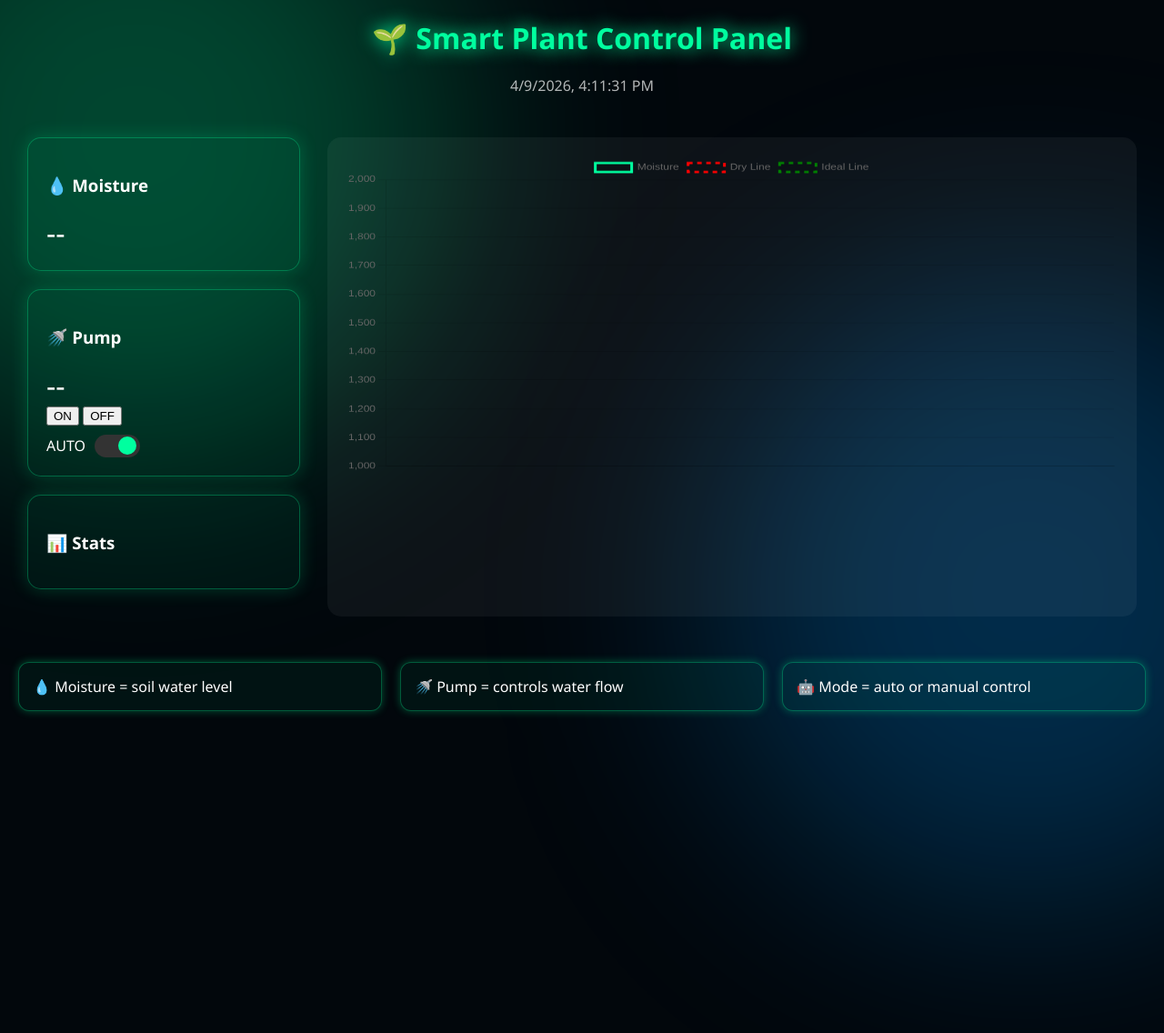
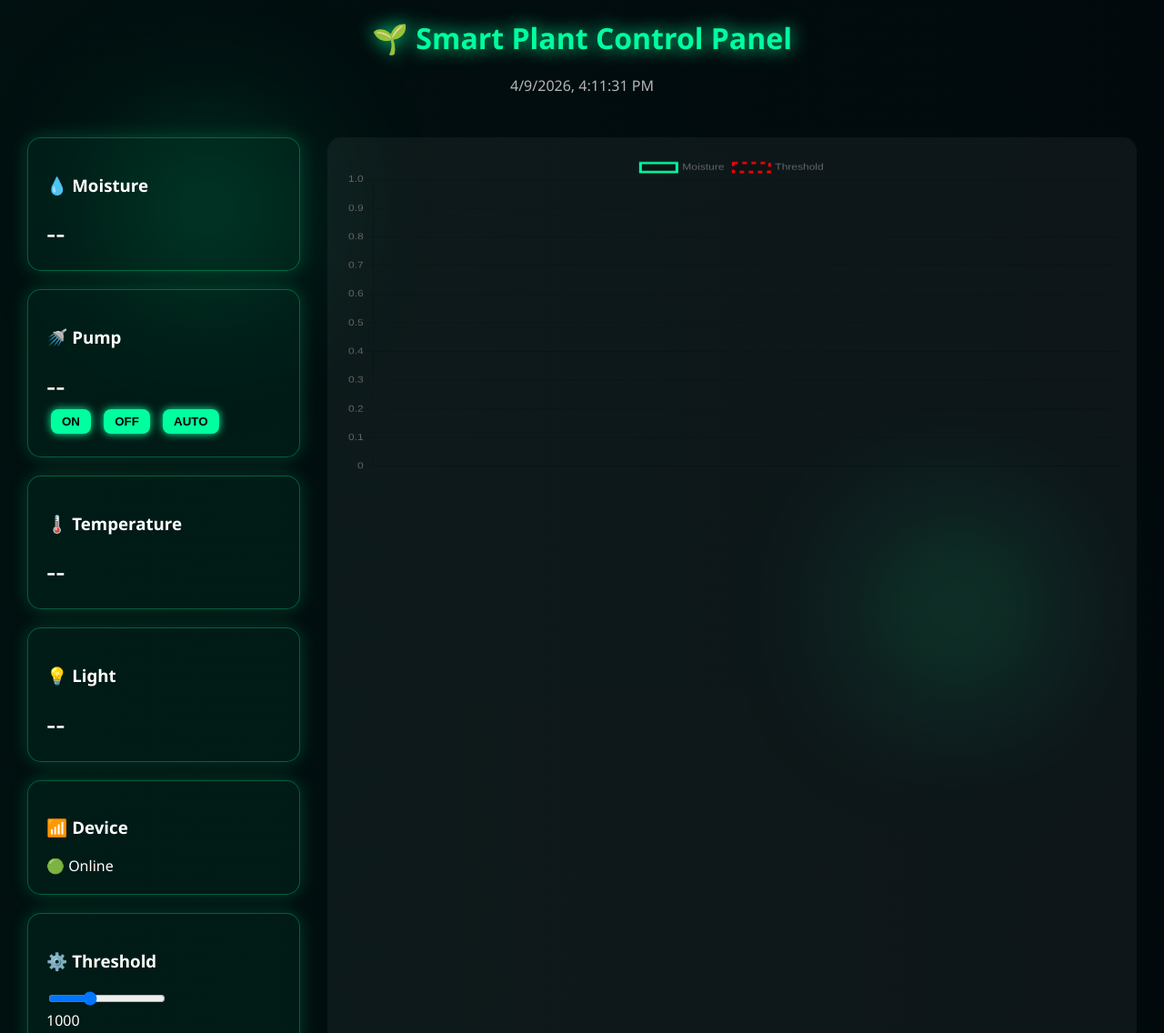
Before and after one commit to xxkid-hub/iot-project, a website: page public/index.html in a window 1280 px wide. Shown: the top 1136 px of the page at 91% size. Before the commit the page ends 802 px from the top, so only its background shows below. Drawn offline with nearby package versions, Linux system fonts and the light colour scheme; no server answers.

Commit message:
Update index.html

```diff
--- a/public/index.html
+++ b/public/index.html
@@ -8,30 +8,36 @@
     body {
       margin: 0;
       font-family: 'Segoe UI', sans-serif;
-      background: #02070c;
+      background: linear-gradient(270deg, #02070c, #001a14, #02070c);
+      background-size: 600% 600%;
+      animation: bgMove 15s ease infinite;
       color: white;
+      overflow-x: hidden;
     }
 
-    body::before, body::after {
-      content: "";
+    @keyframes bgMove {
+      0% { background-position: 0% 50%; }
+      50% { background-position: 100% 50%; }
+      100% { background-position: 0% 50%; }
+    }
+
+    /* Glow particles */
+    .glow {
       position: fixed;
-      width: 700px;
-      height: 700px;
-      border-radius: 50%;
-      filter: blur(120px);
+      width: 200px;
+      height: 200px;
+      background: radial-gradient(circle, rgba(0,255,150,0.3), transparent);
+      filter: blur(80px);
+      animation: float 10s infinite alternate;
       z-index: -1;
     }
 
-    body::before {
-      background: rgba(0,255,150,0.25);
-      top: -200px;
-      left: -200px;
-    }
+    .glow:nth-child(1) { top: 10%; left: 10%; }
+    .glow:nth-child(2) { bottom: 10%; right: 10%; }
 
-    body::after {
-      background: rgba(0,150,255,0.25);
-      bottom: -200px;
-      right: -200px;
+    @keyframes float {
+      from { transform: translateY(0); }
+      to { transform: translateY(60px); }
     }
 
     h1 {
@@ -65,6 +71,12 @@
       border-radius: 15px;
       padding: 20px;
       box-shadow: 0 0 20px rgba(0,255,150,0.2);
+      transition: 0.3s;
+    }
+
+    .card:hover {
+      transform: scale(1.05);
+      box-shadow: 0 0 30px rgba(0,255,150,0.6);
     }
 
     .value {
@@ -74,37 +86,20 @@
     .pump-on { color: #00ff9f; }
     .pump-off { color: #ff4d6d; }
 
-    /* 🔥 Toggle Switch */
-    .toggle {
-      margin-top: 10px;
-      display: flex;
-      align-items: center;
-      gap: 10px;
+    button {
+      margin: 5px;
+      padding: 6px 12px;
+      border-radius: 8px;
+      border: none;
+      background: #00ff9f;
+      color: black;
+      cursor: pointer;
+      font-weight: bold;
+      box-shadow: 0 0 10px #00ff9f;
     }
 
-    .switch {
-      width: 50px;
-      height: 25px;
-      background: #333;
-      border-radius: 20px;
-      position: relative;
-      cursor: pointer;
-    }
-
-    .switch::after {
-      content: "";
-      width: 20px;
-      height: 20px;
-      background: #00ff9f;
-      position: absolute;
-      top: 2px;
-      left: 2px;
-      border-radius: 50%;
-      transition: 0.3s;
-    }
-
-    .switch.active::after {
-      left: 26px;
+    button:hover {
+      background: #00cc7a;
     }
 
     .graph {
@@ -124,13 +119,12 @@
     }
 
     .critical {
-      color: #ff4d6d;
-      text-shadow: 0 0 10px red;
+      color: red;
       animation: blink 1s infinite;
     }
 
     @keyframes blink {
-      50% { opacity: 0.5; }
+      50% { opacity: 0.4; }
     }
 
     .desc-row {
@@ -145,7 +139,6 @@
       border-radius: 12px;
       background: rgba(0,255,150,0.05);
       border: 1px solid rgba(0,255,150,0.3);
-      box-shadow: 0 0 10px rgba(0,255,150,0.3);
     }
 
   </style>
@@ -153,12 +146,14 @@
 
 <body>
 
+<div class="glow"></div>
+<div class="glow"></div>
+
 <h1>🌱 Smart Plant Control Panel</h1>
 <p id="clock"></p>
 
 <div class="container">
 
-  <!-- LEFT -->
   <div class="left">
 
     <div class="card">
@@ -174,27 +169,40 @@
 
       <button onclick="turnPumpOn()">ON</button>
       <button onclick="turnPumpOff()">OFF</button>
-
-      <div class="toggle">
-        <span>AUTO</span>
-        <div id="switch" class="switch active" onclick="toggleMode()"></div>
-      </div>
+      <button onclick="autoMode()">AUTO</button>
 
       <div id="reason"></div>
     </div>
 
     <div class="card">
-      <h3>📊 Stats</h3>
-      <div id="avg"></div>
-      <div id="min"></div>
-      <div id="max"></div>
+      <h3>🌡️ Temperature</h3>
+      <div class="value" id="temp">--</div>
     </div>
+
+    <div class="card">
+      <h3>💡 Light</h3>
+      <div class="value" id="light">--</div>
+    </div>
+
+    <div class="card">
+      <h3>📶 Device</h3>
+      <div id="device">🟢 Online</div>
+    </div>
+
+    <div class="card">
+      <h3>⚙️ Threshold</h3>
+      <input type="range" min="500" max="2000" value="1000" id="threshold">
+      <div id="thresholdVal">1000</div>
+    </div>
+
+    <button onclick="resetGraph()">Reset Graph</button>
+    <button onclick="simulateDry()">Simulate Dry</button>
+    <button onclick="simulateWet()">Simulate Wet</button>
 
     <div class="alert" id="alert"></div>
 
   </div>
 
-  <!-- RIGHT -->
   <div class="graph">
     <canvas id="chart"></canvas>
   </div>
@@ -203,13 +211,14 @@
 
 <div class="desc-row">
   <div class="desc-box">💧 Moisture = soil water level</div>
-  <div class="desc-box">🚿 Pump = controls water flow</div>
-  <div class="desc-box">🤖 Mode = auto or manual control</div>
+  <div class="desc-box">🚿 Pump = controls watering</div>
+  <div class="desc-box">🤖 Mode = auto/manual control</div>
 </div>
 
 <script>
 let currentMoisture = 1500;
-let autoModeOn = true;
+let manualPump = null;
+let threshold = 1000;
 let history = [];
 
 const ctx = document.getElementById('chart').getContext('2d');
@@ -219,39 +228,29 @@ const chart = new Chart(ctx, {
   data: {
     labels: [],
     datasets: [
-      {
-        label: 'Moisture',
-        data: [],
-        borderColor: '#00ff9f',
-        tension: 0.4
-      },
-      {
-        label: 'Dry Line',
-        data: Array(20).fill(1000),
-        borderColor: 'red',
-        borderDash: [5,5]
-      },
-      {
-        label: 'Ideal Line',
-        data: Array(20).fill(2000),
-        borderColor: 'green',
-        borderDash: [5,5]
-      }
+      { label: 'Moisture', data: [], borderColor: '#00ff9f', tension: 0.4 },
+      { label: 'Threshold', data: [], borderColor: 'red', borderDash:[5,5] }
     ]
   }
 });
 
-function generateMoisture() {
-  let change = Math.random()*200 - 100;
-  currentMoisture += change;
-  if(currentMoisture<200) currentMoisture=200;
-  if(currentMoisture>3000) currentMoisture=3000;
+function generateMoisture(){
+  currentMoisture += Math.random()*200-100;
   return Math.round(currentMoisture);
 }
 
-async function sendFakeData() {
+function simulateDry(){ currentMoisture = 400; }
+function simulateWet(){ currentMoisture = 2500; }
+
+async function sendFakeData(){
   let moisture = generateMoisture();
-  let pump = autoModeOn ? (moisture<1000?"ON":"OFF") : "OFF";
+  let pump = manualPump!==null?manualPump:(moisture<threshold?"ON":"OFF");
+
+  let temp = Math.floor(Math.random()*10+25);
+  let light = Math.floor(Math.random()*1000);
+
+  window.temp=temp;
+  window.light=light;
 
   await fetch('/api/sensor',{
     method:'POST',
@@ -264,46 +263,26 @@ async function getData(){
   const res = await fetch('/api/sensor');
   const data = await res.json();
 
-  document.getElementById("moisture").innerText = data.moisture;
+  document.getElementById("moisture").innerText=data.moisture;
+  document.getElementById("temp").innerText=temp+"°C";
+  document.getElementById("light").innerText=light;
 
-  let status="";
-  if(data.moisture<500) status="🚨 Critical";
-  else if(data.moisture<1000) status="🌵 Dry";
-  else if(data.moisture<2500) status="💧 Good";
-  else status="🌊 Overwatered";
-
-  document.getElementById("status").innerText=status;
+  document.getElementById("status").innerText =
+    data.moisture<threshold?"🌵 Dry":"💧 Good";
 
   document.getElementById("prediction").innerText =
-    "Prediction: Soil drying in ~"+Math.floor(Math.random()*20)+" sec";
+    "Prediction: drying in "+Math.floor(Math.random()*20)+"s";
 
   document.getElementById("pump").innerText=data.pump;
-  document.getElementById("pump").className =
-    data.pump==="ON"?"pump-on":"pump-off";
 
   document.getElementById("reason").innerText =
-    autoModeOn ? "Auto: Based on moisture" : "Manual Control";
+    manualPump===null?"Auto mode":"Manual override";
 
-  // ALERT
-  let alert=document.getElementById("alert");
-  if(data.moisture<500){
-    alert.innerText="🚨 Critical Dry!";
-    alert.className="alert critical";
-  } else if(data.moisture<1000){
-    alert.innerText="⚠️ Water Needed!";
-    alert.className="alert";
-  } else {
-    alert.innerText="✅ Healthy";
-    alert.className="alert";
-  }
+  document.getElementById("alert").innerText =
+    data.moisture<500?"🚨 Critical":"✅ Normal";
 
   history.push(data.moisture);
   if(history.length>20) history.shift();
-
-  document.getElementById("avg").innerText =
-    "Avg: "+Math.round(history.reduce((a,b)=>a+b,0)/history.length);
-  document.getElementById("min").innerText="Min: "+Math.min(...history);
-  document.getElementById("max").innerText="Max: "+Math.max(...history);
 
   const time=new Date().toLocaleTimeString();
 
@@ -314,16 +293,26 @@ async function getData(){
 
   chart.data.labels.push(time);
   chart.data.datasets[0].data.push(data.moisture);
+  chart.data.datasets[1].data.push(threshold);
+
   chart.update();
 }
 
-function toggleMode(){
-  autoModeOn=!autoModeOn;
-  document.getElementById("switch").classList.toggle("active");
+function turnPumpOn(){ manualPump="ON"; }
+function turnPumpOff(){ manualPump="OFF"; }
+function autoMode(){ manualPump=null; }
+
+document.getElementById("threshold").oninput=function(){
+  threshold=this.value;
+  document.getElementById("thresholdVal").innerText=threshold;
 }
 
-function turnPumpOn(){ autoModeOn=false; }
-function turnPumpOff(){ autoModeOn=false; }
+function resetGraph(){
+  chart.data.labels=[];
+  chart.data.datasets.forEach(d=>d.data=[]);
+  history=[];
+  chart.update();
+}
 
 setInterval(()=>{document.getElementById("clock").innerText=new Date().toLocaleString()},1000);
 setInterval(sendFakeData,2000);
```
